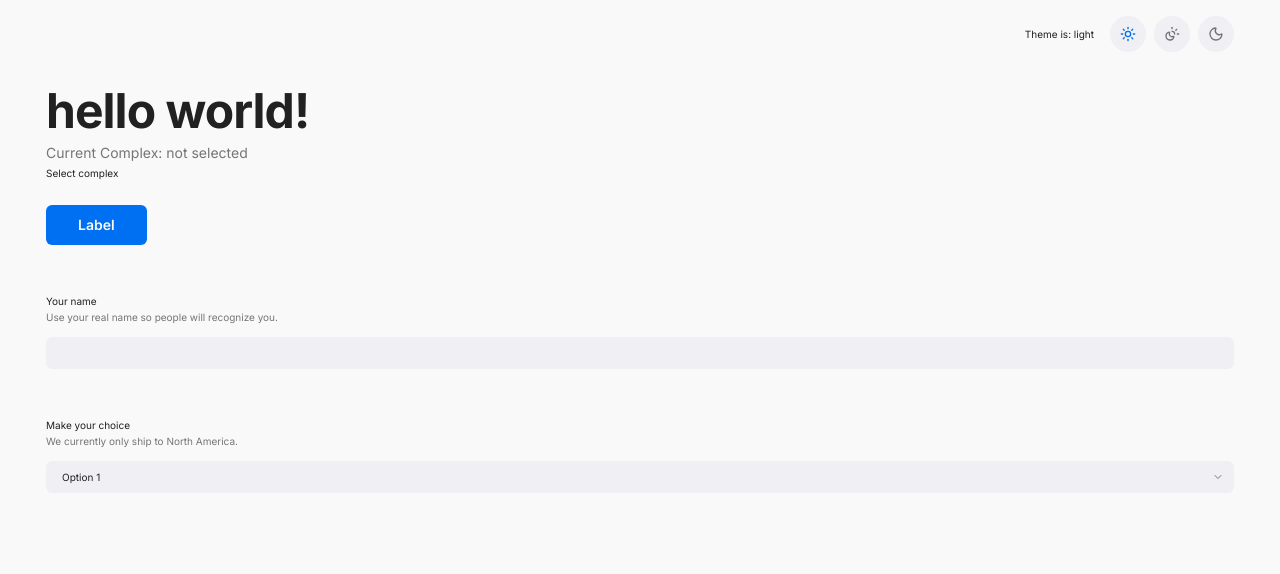
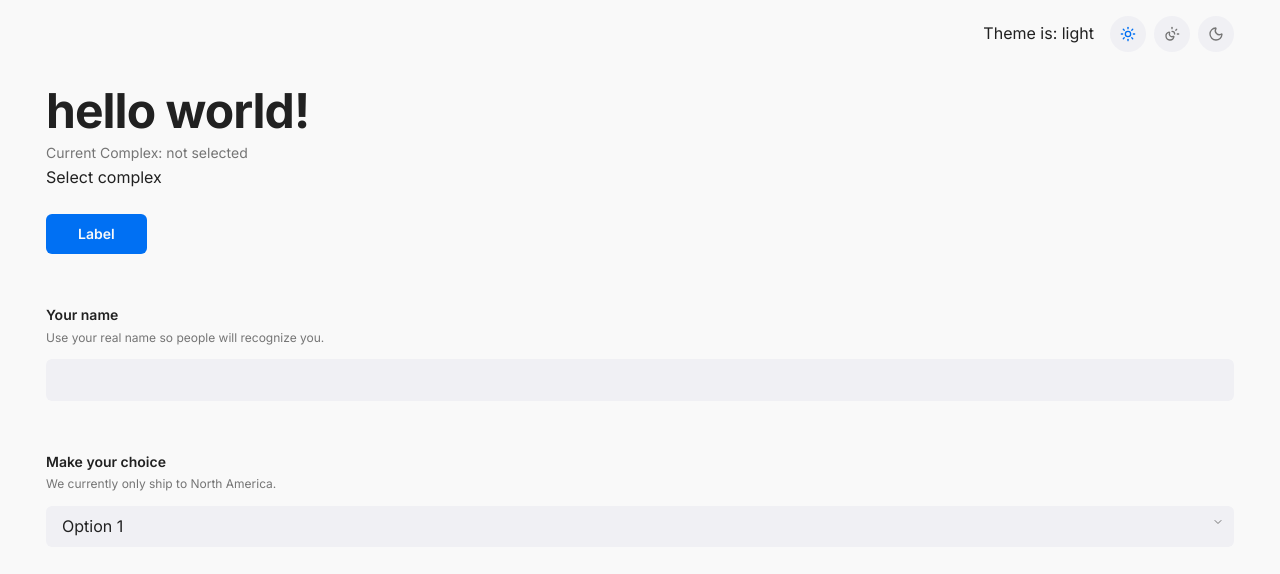
Before and after one commit to ianinazarenko/next-door, a Next.js app: page / in a window 1280 px wide. Shown: the top 574 px of the page. Built offline with nearby package versions, Linux system fonts and the light colour scheme.

Commit message:
style: Delete unnecessary styles

```diff
--- a/app/styles/_base.css
+++ b/app/styles/_base.css
@@ -23,106 +23,6 @@
 body {
     overflow-x: hidden;
     max-width: 100vw;
-}
-
-html,
-body,
-div,
-span,
-applet,
-object,
-iframe,
-h1,
-h2,
-h3,
-h4,
-h5,
-h6,
-p,
-blockquote,
-pre,
-a,
-abbr,
-acronym,
-address,
-big,
-cite,
-code,
-del,
-dfn,
-em,
-img,
-ins,
-kbd,
-q,
-s,
-samp,
-small,
-strike,
-strong,
-sub,
-sup,
-tt,
-var,
-b,
-u,
-i,
-center,
-dl,
-dt,
-dd,
-ol,
-ul,
-li,
-fieldset,
-form,
-label,
-legend,
-table,
-caption,
-tbody,
-tfoot,
-thead,
-tr,
-th,
-td,
-article,
-aside,
-canvas,
-details,
-embed,
-figure,
-figcaption,
-footer,
-header,
-hgroup,
-menu,
-nav,
-output,
-ruby,
-section,
-summary,
-time,
-mark,
-audio,
-video {
-    border: 0;
-    vertical-align: baseline;
-    font: inherit;
-}
-
-article,
-aside,
-details,
-figcaption,
-figure,
-footer,
-header,
-hgroup,
-menu,
-nav,
-section {
-    display: block;
 }
 
 ol,
```
